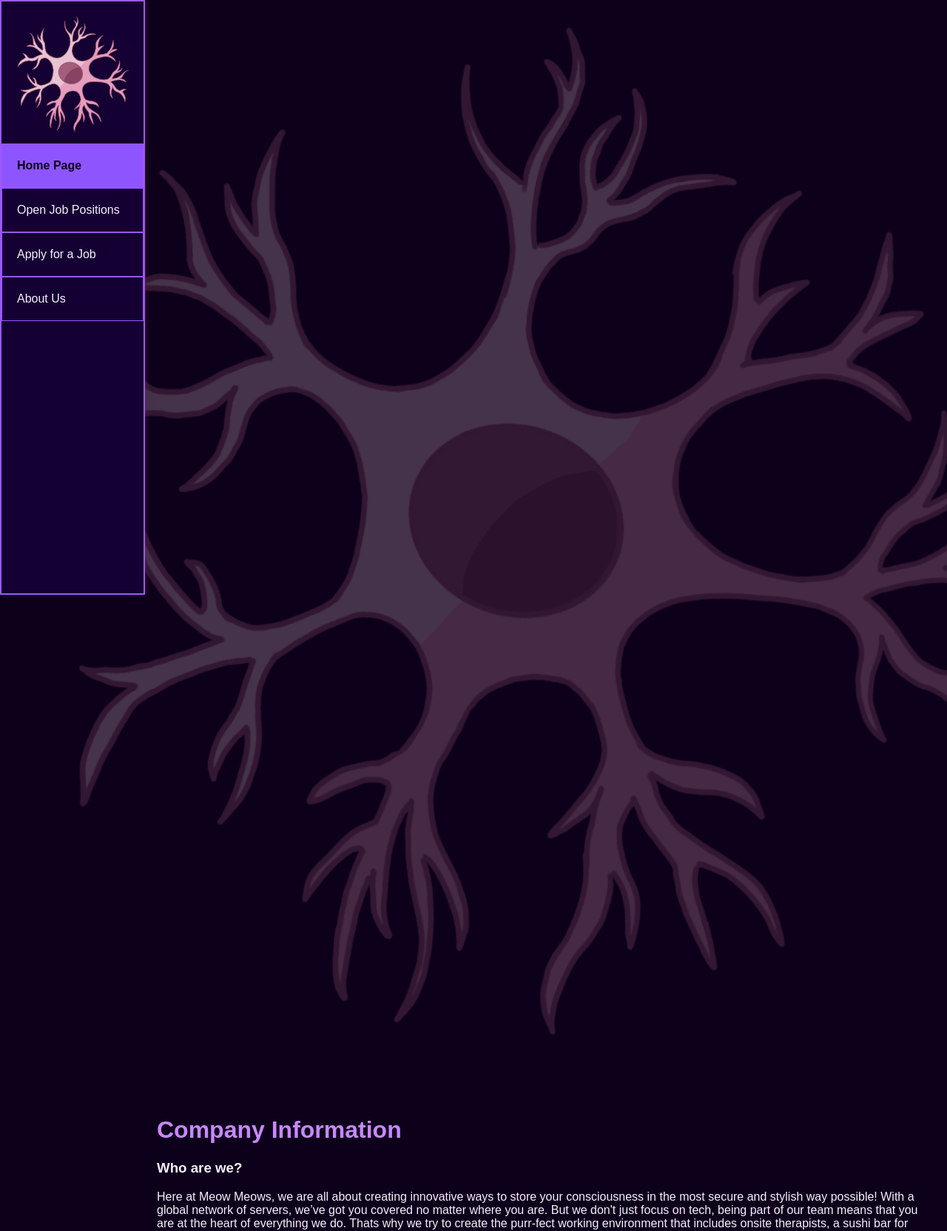
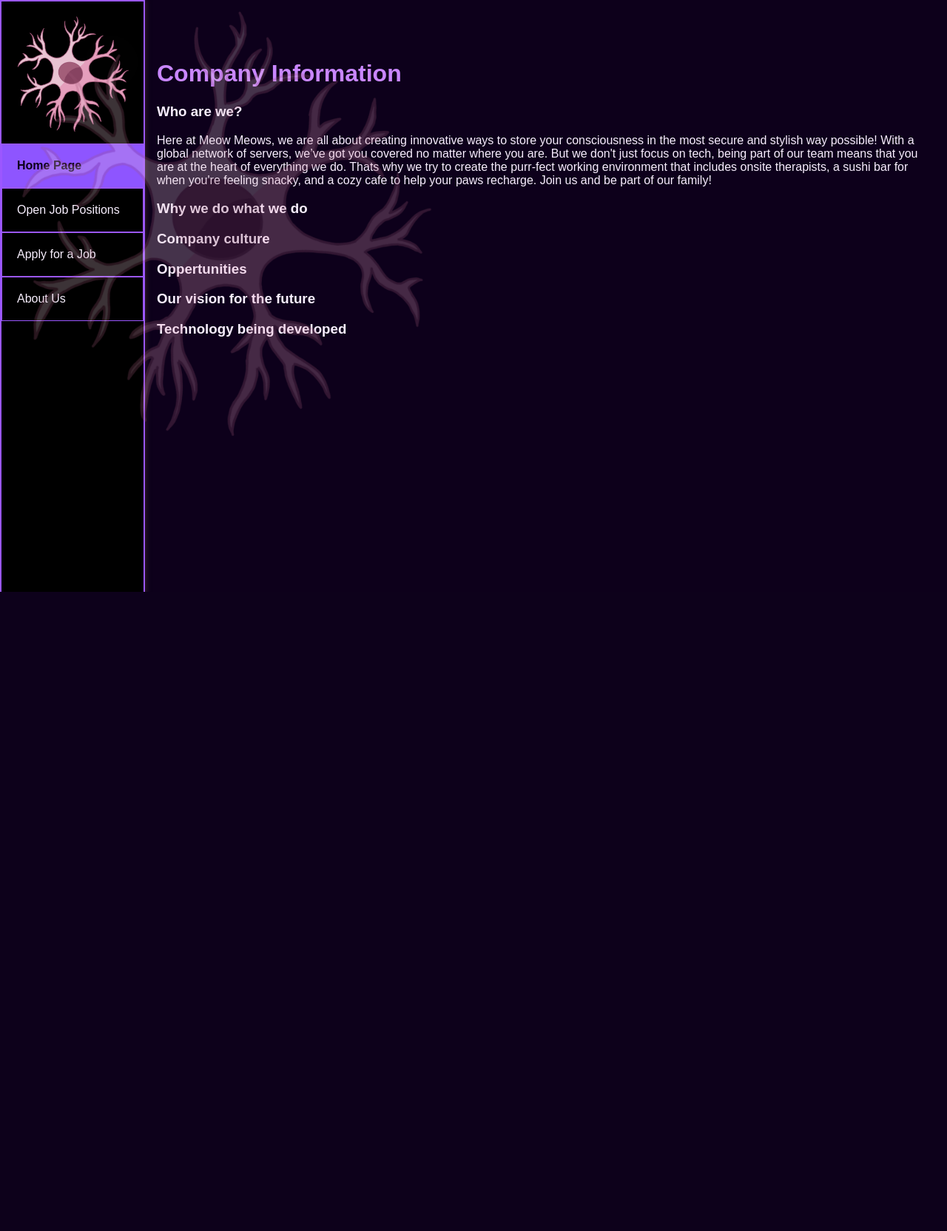
Before and after one commit to RoryNorbury/COS10026-Project-Part-1, a PHP site: page / in a window 1280 px wide; the page is wider, and only the part inside the window is pictured. Shown: the top 1664 px of that part at 74% size. After the commit the page ends 800 px from the top of that part, so only its background shows below. Run offline with PHP 8.4, Linux system fonts and the light colour scheme.

Commit message:
nav highlight + background fixed in index page

```diff
--- a/about.html
+++ b/about.html
@@ -17,7 +17,6 @@
 		<a href="index.html">Home Page</a>
 		<a href="jobs.html">Open Job Positions</a>
 		<a href="apply.html">Apply for a Job</a>
-		<!-- IM TESTING SOMETHING OUT WITH THE CLASS=CURRENT. DAVE -->
 		<a href="about.html" class="current">About Us</a>
 	  </nav>
 
--- a/apply.html
+++ b/apply.html
@@ -16,7 +16,6 @@
 		<img src="images/logo.png" alt="company logo">
 		<a href="index.html">Home Page</a>
 		<a href="jobs.html">Open Job Positions</a>
-		<!-- IM TESTING SOMETHING OUT WITH THE CLASS=CURRENT. DAVE -->
 		<a href="apply.html" class="current">Apply for a Job</a>
 		<a href="about.html">About Us</a>
 	  </nav>
--- a/index.html
+++ b/index.html
@@ -14,7 +14,6 @@
 	<!-- Menu bar -->
 	<nav>
 		<img src="images/logo.png" alt="company logo">
-		<!-- IM TESTING SOMETHING OUT WITH THE CLASS=CURRENT. DAVE -->
 		<a href="index.html" class="current">Home Page</a>
 		<a href="jobs.html">Open Job Positions</a>
 		<a href="apply.html" >Apply for a Job</a>
--- a/jobs.html
+++ b/jobs.html
@@ -15,7 +15,6 @@
 	<nav>
 		<img src="images/logo.png" alt="company logo">
 		<a href="index.html">Home Page</a>
-		<!-- IM TESTING SOMETHING OUT WITH THE CLASS=CURRENT. DAVE -->
 		<a href="jobs.html" class="current">Open Job Positions</a>
 		<a href="apply.html">Apply for a Job</a>
 		<a href="about.html">About Us</a>
--- a/styles/styles.css
+++ b/styles/styles.css
@@ -155,7 +155,7 @@ input[type="submit"]:hover {
 }
 
 nav {
-    background-color: #150033;
+    background-color: #000000;
     border-color: #9B57FF;
     box-shadow: 2px 0 6px rgba(77, 52, 52, 0.5);
 }
@@ -208,3 +208,11 @@ body {
   margin: 0;
 
 }
+
+
+
+.background-logo {
+  position: fixed;          /* Keeps it fixed on the screen */
+  width: 600px;             /* Adjust to your desired size */
+  pointer-events: none;     /* Allows clicks through the image */
+}
```
